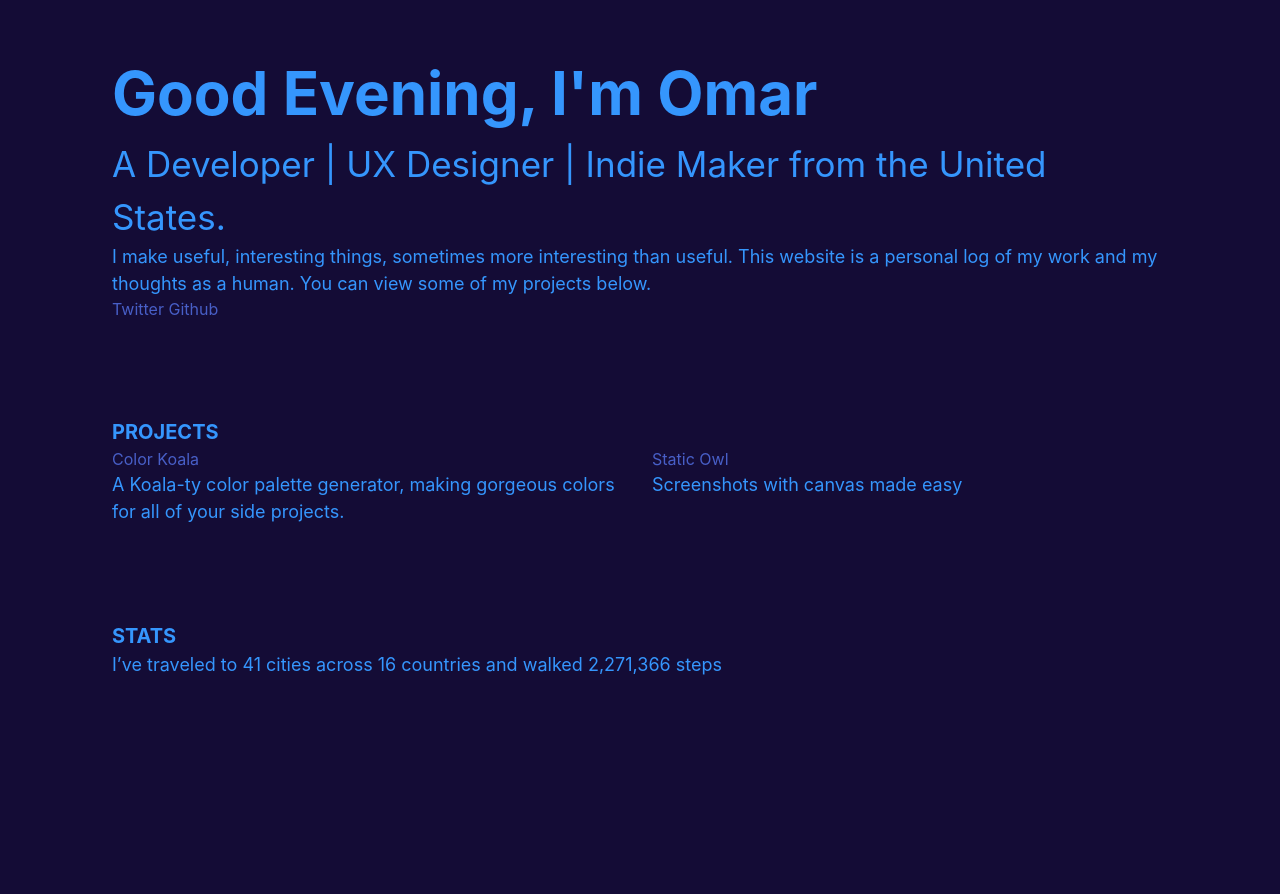
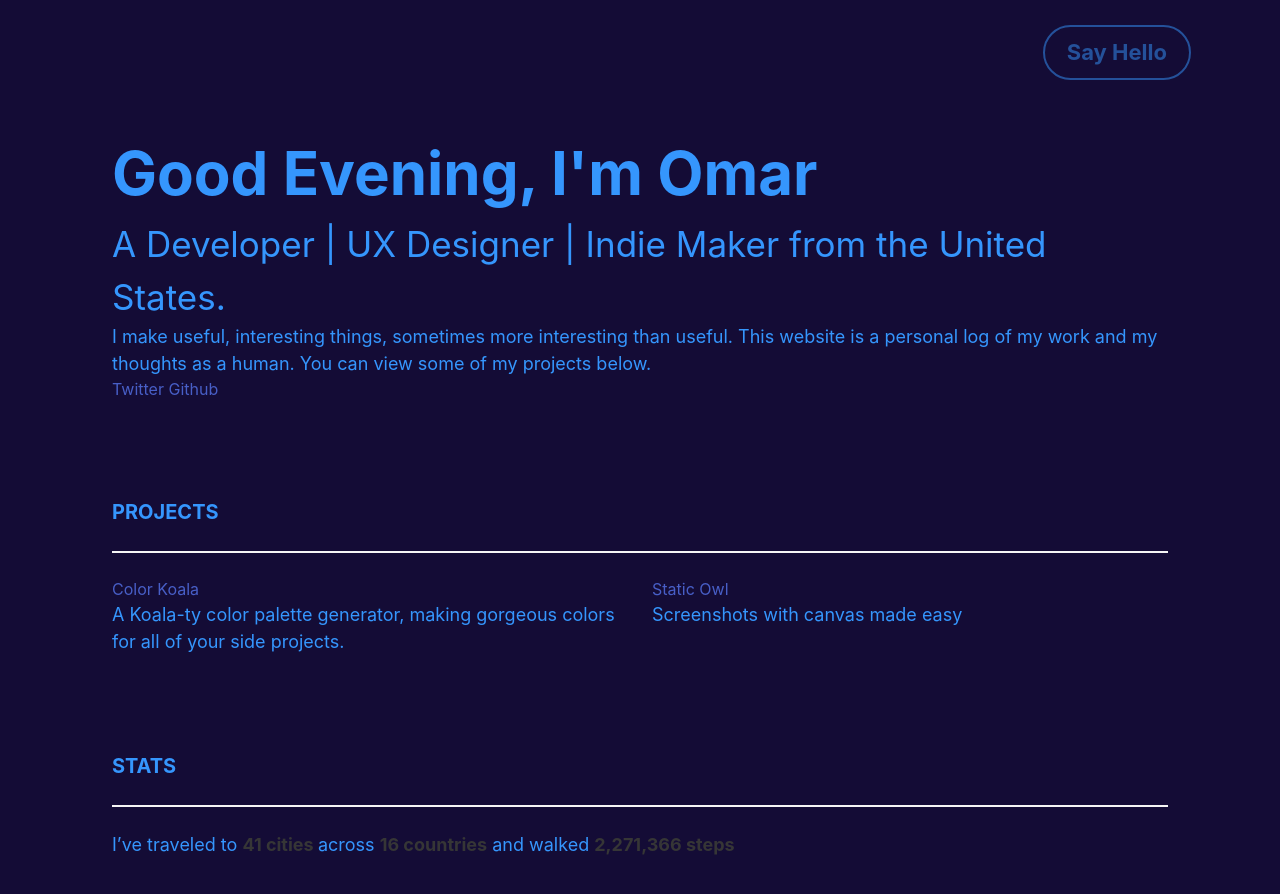
Before and after one commit to heyomar/omar.site, a Vue app: page /#/ in a window 1280 px wide. Shown: the top 894 px of the page. Before the commit the page ends 800 px from the top, so only its background shows below. Built offline with nearby package versions, Linux system fonts and the light colour scheme.

Commit message:
Add hello button

```diff
--- a/src/components/HomePage.vue
+++ b/src/components/HomePage.vue
@@ -1,5 +1,10 @@
 <template>
   <div class="container">
+    <section>
+      <div class="has-text-right">
+        <a href="https://twitter.com/whimandwind" target="_blank" class="button" role="button">Say Hello</a>
+      </div>
+    </section>
     <section class="section">
       <div class="container">
         <h1 class="is-size-3-mobile">{{getGreeting}}, I'm Omar</h1>
@@ -14,6 +19,8 @@
 
     <section class="section">
       <h3>PROJECTS</h3>
+      <hr class="is-divider">
+      <div class="" data-content="OR"></div>
       <div class="columns">
         <div class="column">
           <h4><a class="project--link" href="#">Color Koala</a></h4>
@@ -28,9 +35,11 @@
 
     <section class="section">
       <h3>STATS</h3>
+      <hr class="is-divider">
+      <div class="hr" data-content="OR"></div>
       <div class="columns">
         <div class="column">
-          <p>I’ve traveled to 41 cities across 16 countries and walked {{getSteps}} steps</p>
+          <p>I’ve traveled to <strong>41 cities </strong>across <strong>16 countries</strong> and walked <strong>{{getSteps}} steps </strong> </p>
         </div>
       </div>
     </section>
@@ -65,6 +74,24 @@ export default {
 }
 </script>
 
-<style lang="sass">
+<style lang="sass" scoped>
+// COLORS
+$prime: #3596FD
+$second: #140C36
+.button
+  margin-top: 25px
+  margin-right: 25px
+  border: 2px solid $prime
+  font-size: 22px
+  border-radius: 100px
+  font-weight: bold
+  background-color: transparent
+  color: $prime
+  opacity: .5
+  transition: all 200ms ease-in-out
 
+  &:hover
+    opacity: 1
+    border: 2px solid $prime
+    color: $prime
 </style>
```
Also changed, not shown: src/styles/base.sass (line endings or trailing spaces).
